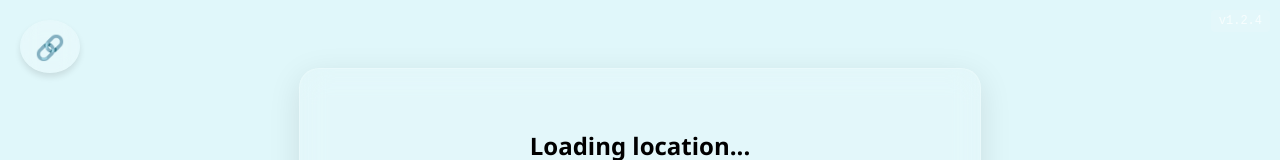
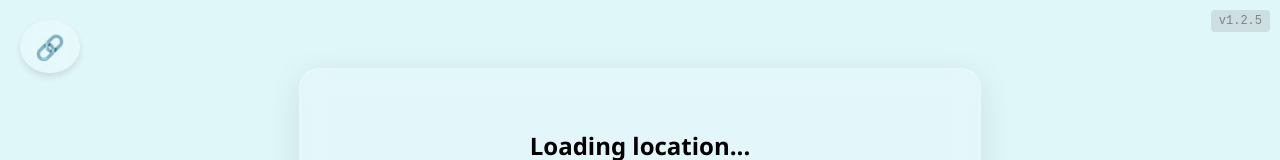
Before and after one commit to vineet201/Markinfinity, a plain HTML site: page index.html in a window 1280 px wide. Shown: the top 160 px of the page. Drawn offline with Linux system fonts and the light colour scheme.

Commit message:
updated version

```diff
--- a/index.html
+++ b/index.html
@@ -26,7 +26,7 @@
 </head>
 <body>
   <!-- Version Number -->
-  <div class="version-number">v1.2.4</div>
+  <div class="version-number">v1.2.5</div>
 
   <div id="bg-animation" class="background"></div>
 
--- a/styles.css
+++ b/styles.css
@@ -751,8 +751,8 @@ h1 {
   top: 10px;
   right: 10px;
   padding: 4px 8px;
-  background: rgba(255, 255, 255, 0.1);
-  color: rgba(255, 255, 255, 0.7);
+  background: rgba(128, 128, 128, 0.2);
+  color: #808080;
   border-radius: 4px;
   font-size: 12px;
   font-family: monospace;
```
